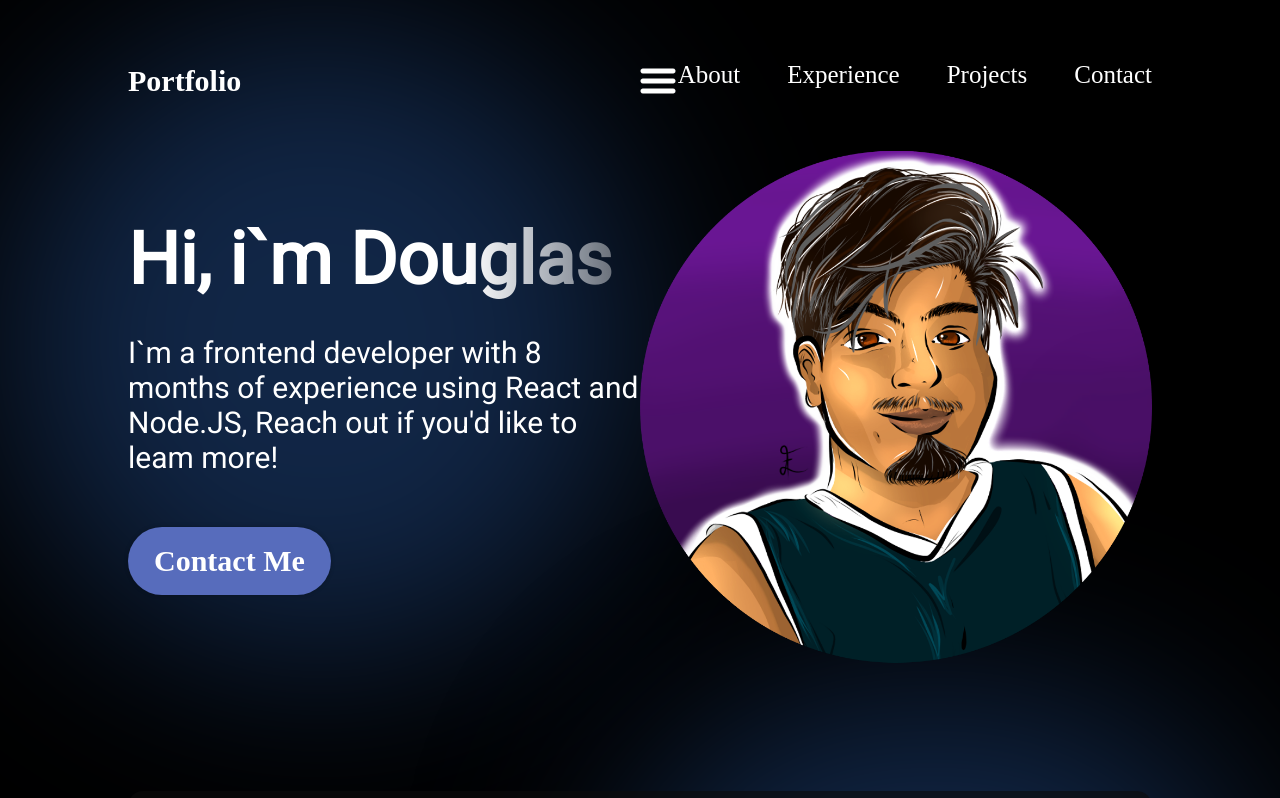
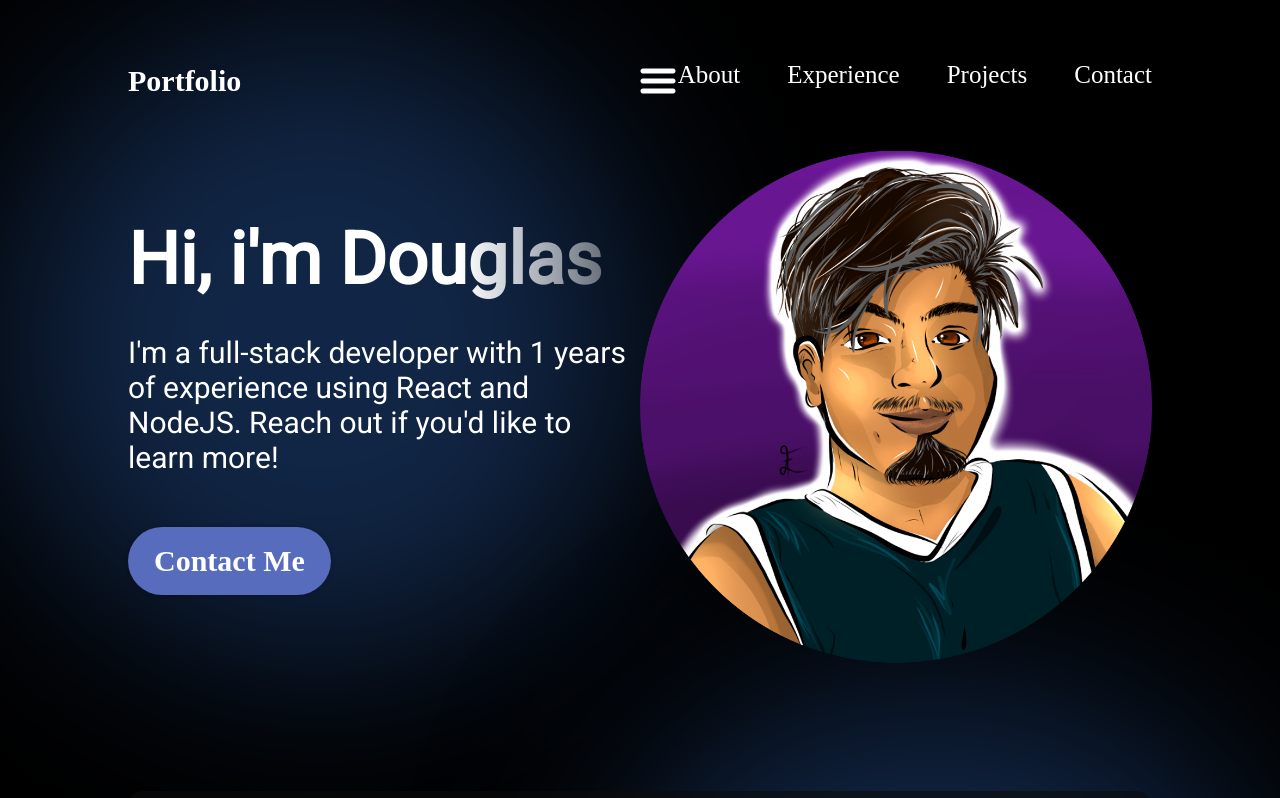
Before and after one commit to DouglasSilva83/react-portfolio, a React (Vite) app: page / in a window 1280 px wide. Shown: the top 798 px of the page. Built offline with nearby package versions, Linux system fonts and the light colour scheme.

Commit message:
Atualização de tempo de experiência.

```diff
--- a/index.html
+++ b/index.html
@@ -4,7 +4,7 @@
     <meta charset="UTF-8" />
     <link rel="icon" type="image/png" href="/favicon.icon" />
     <meta name="viewport" content="width=device-width, initial-scale=1.0" />
-    <title>My Portfolio</title>
+    <title>My Portfólio</title>
   </head>
   <body>
     <div id="root"></div>
--- a/src/Components/Hero/Hero.jsx
+++ b/src/Components/Hero/Hero.jsx
@@ -8,8 +8,9 @@ export const Hero = () => {
 
      <section className={styles.container}>
         <div className={styles.content}>
-            <h1 className={styles.title}>Hi, i`m Douglas</h1>
-            <p className={styles.description}>I`m a frontend developer with 8 months of experience using React and Node.JS, Reach out if you'd like to leam more!</p>
+            <h1 className={styles.title}>Hi, i'm Douglas</h1>
+            <p className={styles.description}>I'm a full-stack developer with 1 years of experience using React and
+            NodeJS. Reach out if you'd like to learn more!</p>
             <a href="mailto:i.douglasdcs@gmail.com" className={styles.contactBtn}>Contact Me</a>
         </div>
 
```
